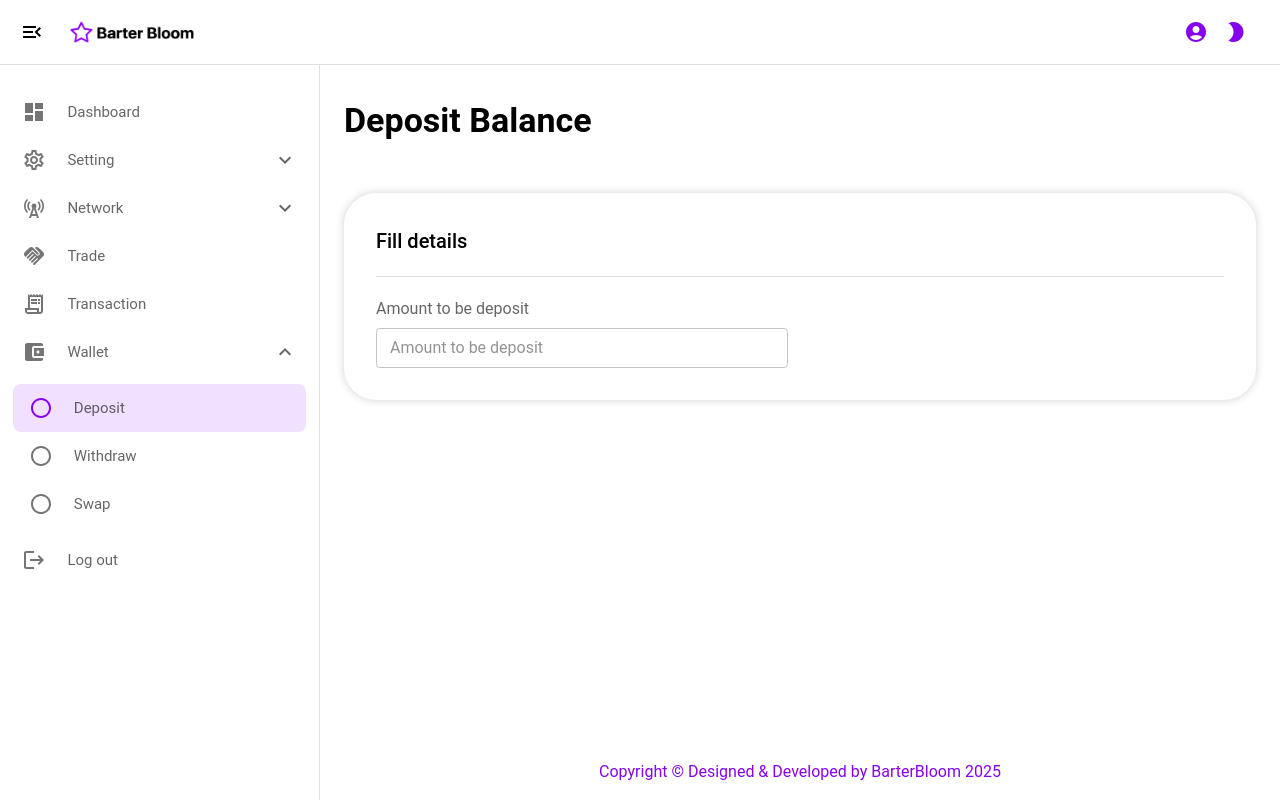
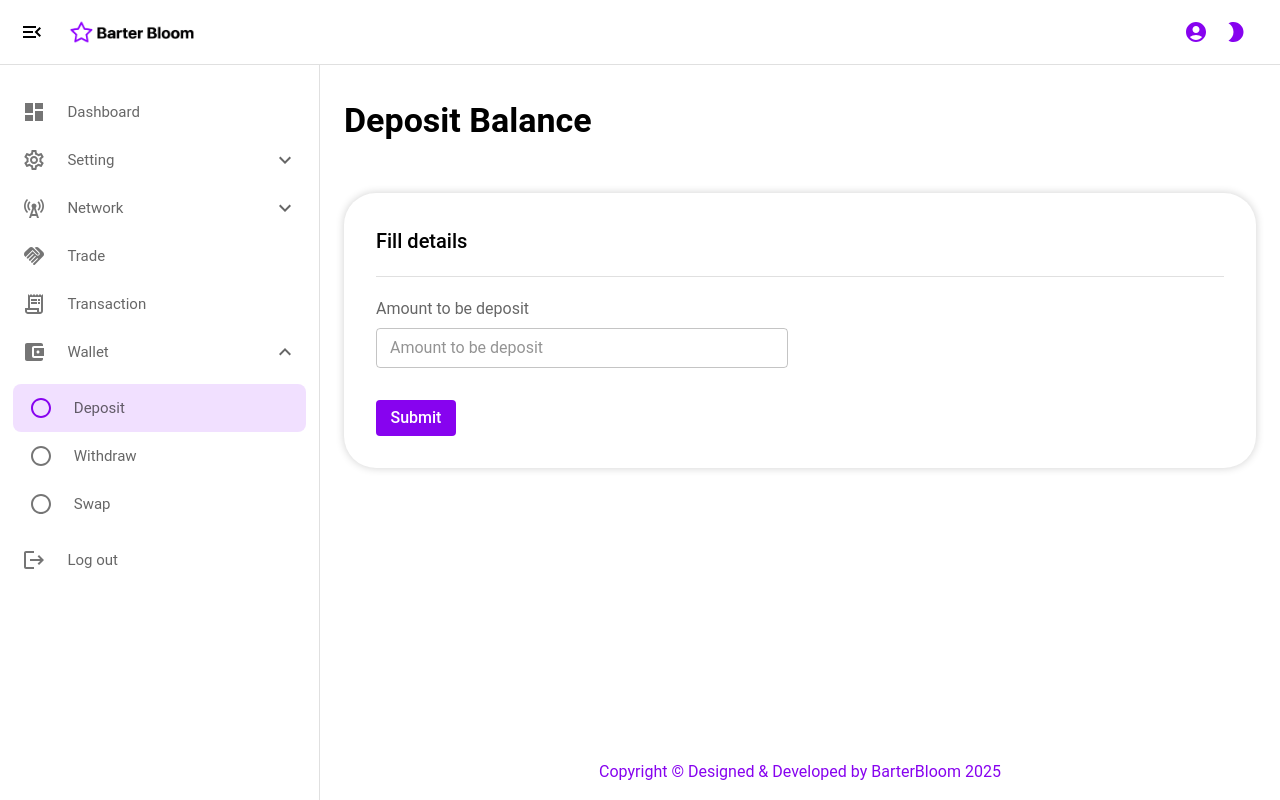
Before and after one commit to FlexyMarkets/barterBloom, a React (Vite) app in the folder barterBloom/: page /dashboard/wallet/deposit in a window 1280 px wide. Built offline with nearby package versions, Linux system fonts and the light colour scheme; sample sign-in values are in the browser's storage.

Commit message:
login success message resolved

```diff
--- a/barterBloom/src/App.jsx
+++ b/barterBloom/src/App.jsx
@@ -11,6 +11,7 @@ import SignInDetails from "./landing/authPages/signInDetails/SignInDetails.jsx";
 import ProtectedRoute from "./userPanel/userPanelComponent/ProtectedRoute.jsx";
 import ProtectedAuthRoute from "./userPanel/userPanelComponent/ProtectedAuthRoute.jsx";
 import Notify from "./userPanel/userPanelComponent/Notify.jsx";
+import { clearNotification } from "./globalState/notification/notificationSlice.js";
 // import NotFound from "./common/NotFound.jsx"; // Create this component for 404 pages
 
 // Lazy-loaded components
--- a/barterBloom/src/landing/authPages/signIn/SignIn.jsx
+++ b/barterBloom/src/landing/authPages/signIn/SignIn.jsx
@@ -55,14 +55,15 @@ function SignIn() {
             const response = await signIn(data).unwrap();
 
             if (response?.status) {
-                dispatch(removeUserData())
+                console.log(response)
                 navigate("/dashboard")
                 dispatch(setNotification({ open: true, message: response?.message, severity: "success" }));
+                dispatch(removeUserData())
             }
 
         } catch (error) {
             if (error?.data) {
-                  dispatch(setNotification({ open: true, message: error?.data?.message || "Failed to sign in. Please try again later.", severity: "error" }));
+                dispatch(setNotification({ open: true, message: error?.data?.message || "Failed to sign in. Please try again later.", severity: "error" }));
             }
         }
     };
--- a/barterBloom/src/userPanel/pages/deposit/depositCrypto/depositAmountForm/DepositAmountForm.jsx
+++ b/barterBloom/src/userPanel/pages/deposit/depositCrypto/depositAmountForm/DepositAmountForm.jsx
@@ -69,8 +69,6 @@ function DepositAmountForm() {
                                 {errors.amount && <Typography color="error">{errors.amount.message}</Typography>}
                             </Grid>
                         </Grid>
-                        {
-                            (depositQRData && hasTimedOut) &&
                         <Button
                             variant='contained'
                             size='small'
@@ -88,7 +86,6 @@ function DepositAmountForm() {
                                 }
                             }}
                         >Submit</Button>
-                        }
                     </Stack>
                 </Card>
             </Container>
--- a/barterBloom/src/userPanel/userPanelLayout/dashboardLayout/DashboardLayout.jsx
+++ b/barterBloom/src/userPanel/userPanelLayout/dashboardLayout/DashboardLayout.jsx
@@ -11,9 +11,10 @@ import { Link, Outlet } from "react-router-dom";
 import Footer from '../footer/Footer';
 import { useSelector, useDispatch } from "react-redux";
 import { setThemeMode } from "../../../globalState/themeMode/themeModeSlice";
-import AccountDetails from "../accountDetails/AccountDetails";
 import AccountCircleIcon from '@mui/icons-material/AccountCircle';
 import MenuComponent from "../../userPanelComponent/MenuComponent";
+import Loading from "../../userPanelComponent/Loading";
+import { Suspense } from "react";
 
 
 const drawerWidth = 320;
@@ -156,44 +157,6 @@ function DashboardLayout() {
                             theme={theme}
                         />
                     </Stack>
-                    {/* <Stack
-                        sx={{
-                            position: "sticky",
-                            bottom: 0,
-                            bgcolor: activeTheme === "dark" ? "#272727" : "#ffffff",
-                            width: "100%"
-                        }}
-                    >
-                        <AccountDetails
-                            sidebarOpen={sidebarOpen}
-                        />
-                    </Stack> */}
-                    {/* {isMobile ? (
-                        <Box
-                            sx={{
-                                position: "fixed",
-                                bottom: 0,
-                                width: "100%",
-                                bgcolor: activeTheme === "dark" ? "#121212" : "#fff",
-                                zIndex: theme.zIndex.appBar + 1,
-                            }}
-                        >
-                            <AccountDetails sidebarOpen={true} />
-                        </Box>
-                    ) : (
-                        sidebarOpen && (
-                            <Stack
-                                sx={{
-                                    position: "sticky",
-                                    bottom: 0,
-                                    bgcolor: activeTheme === "dark" ? "#272727" : "#ffffff",
-                                    width: "100%"
-                                }}
-                            >
-                                <AccountDetails sidebarOpen={sidebarOpen} />
-                            </Stack>
-                        )
-                    )} */}
                 </Drawer>
                 <Box
                     id="main-content"
@@ -222,7 +185,9 @@ function DashboardLayout() {
                     }}
                 >
                     <Box sx={{ flex: 1 }}>
-                        <Outlet />
+                        <Suspense fallback={<Loading mt="20rem" />}>
+                            <Outlet />
+                        </Suspense>
                     </Box>
                     <Footer />
                 </Box>
```
Also changed, not shown: 1 other file (tests, documents, lock files or other folders). Lines whose indentation alone changed are shown as unchanged.
